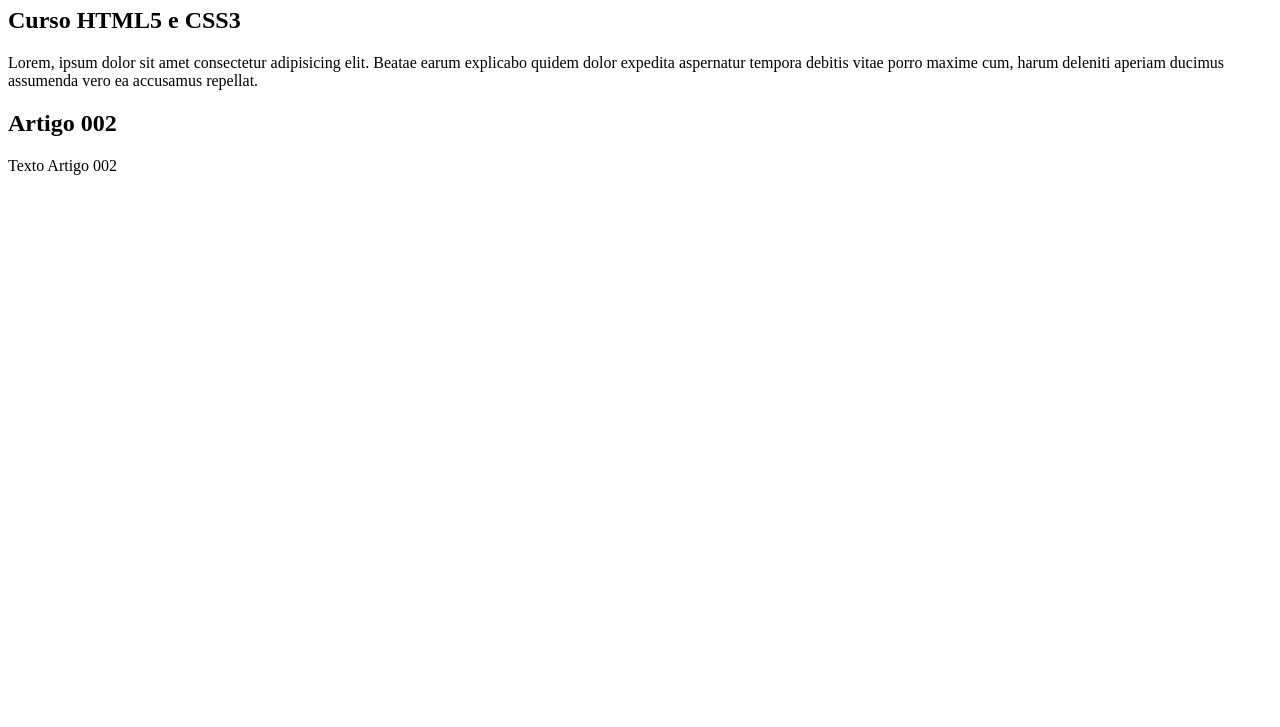
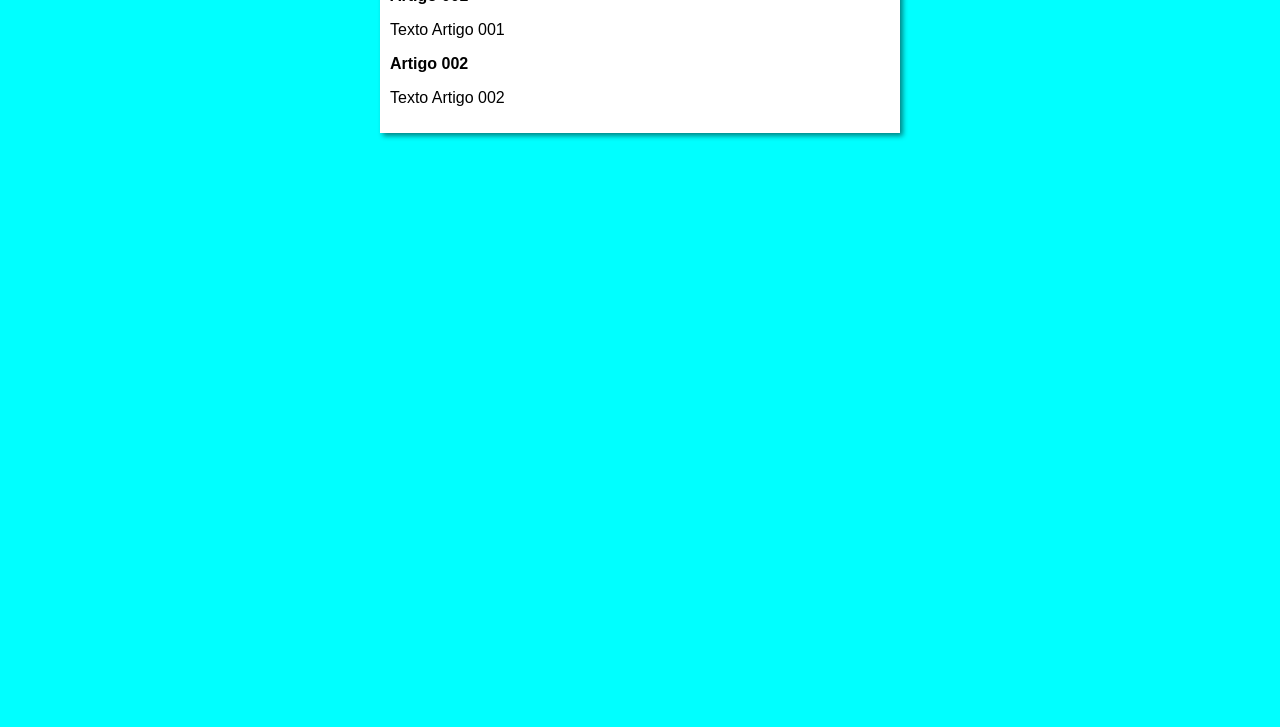
Before and after one commit to Josewesley2020/projeto-site, a plain HTML site: page index.html in a window 1280 px wide. Shown: the part 73-800 px from the top of the page. Drawn offline with Linux system fonts and the light colour scheme.

Commit message:
Update index.html

```diff
--- a/index.html
+++ b/index.html
@@ -3,7 +3,8 @@
 <head>
     <meta charset="UTF-8">
     <meta name="viewport" content="width=device-width, initial-scale=1.0">
-    <title>Cursos Grátis</title>
+    <title>Título do Site</title>
+    <link rel="stylesheet" href="estilos/style.css">
 </head>
 <body>
     <main>
@@ -11,10 +12,8 @@
             <h1>Título do site</h1>
         </header>
         <article>
-            <h2> Curso HTML5 e CSS3</h2>
-            <p>Lorem, ipsum dolor sit amet consectetur adipisicing elit. Beatae earum explicabo quidem dolor expedita aspernatur
-                tempora debitis vitae porro maxime cum, harum deleniti
-                 aperiam ducimus assumenda vero ea accusamus repellat.</p>
+            <h2> Artigo 001</h2>
+            <p>Texto Artigo 001</p>
         </article>
         <article>
             <h2>Artigo 002</h2>
```
